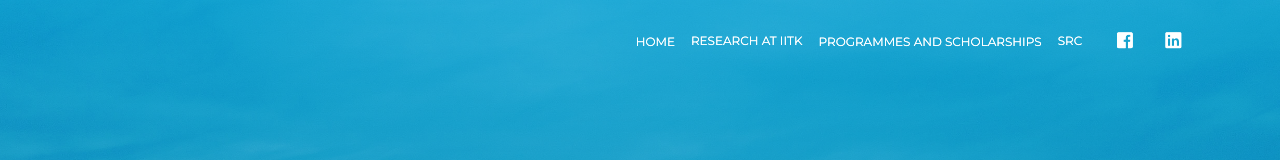
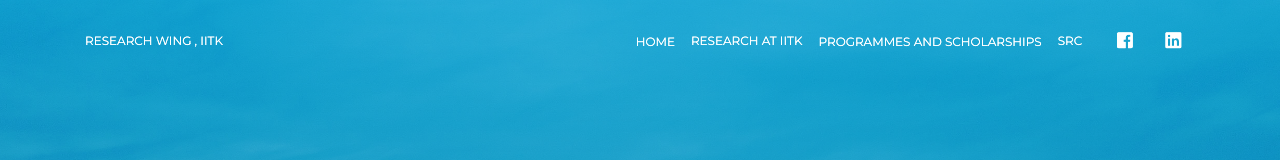
Before and after one commit to SD-320808/Research-Wing-Website, a React (Create React App) app: page /#/home in a window 1280 px wide. Shown: the top 160 px of the page. Built offline with nearby package versions, Linux system fonts and the light colour scheme.

Commit message:
Navbar changes

```diff
--- a/src/components/HomeNavBar.js
+++ b/src/components/HomeNavBar.js
@@ -53,6 +53,16 @@ function HomeNavbar() {
       <Navbar className={"fixed-top " + navbarColor} expand="lg" color="dark">
         <Container>
           <div className="navbar-translate">
+            <NavbarBrand
+              href="https://demos.creative-tim.com/now-ui-kit-react/#/index?ref=nukr-index-navbar"
+              target="_blank"
+              id="navbar-brand"
+            >
+              RESEARCH WING , IITK
+            </NavbarBrand>
+            <UncontrolledTooltip target="#navbar-brand">
+              Designed by Invision. Coded by Creative Tim
+            </UncontrolledTooltip>
 
             <button
               className="navbar-toggler navbar-toggler"
@@ -130,23 +140,31 @@ function HomeNavbar() {
               </NavItem> */}
               <NavbarBrand target="_blank" id="researchs-brand">
                 <Link to="/home">
+
                     HOME
+
                 </Link>
               </NavbarBrand>
               <NavbarBrand target="_blank" id="research-brand" href="https://www.iitk.ac.in/dord/">
+
                   RESEARCH AT IITK
+
 
 
               </NavbarBrand>
               <NavbarBrand target="_blank" id="programme-brand">
                 <Link to="/programmes">
+
                     PROGRAMMES AND SCHOLARSHIPS
+
                 </Link>
 
               </NavbarBrand>
               <NavItem>
                 <NavbarBrand target="_blank" id="twitter-tooltip" href="https://anciitk.in/src/">
+
                     SRC
+
                 </NavbarBrand>
                 <UncontrolledTooltip target="#twitter-tooltip">
                   Student Research Convention
```
Lines whose indentation alone changed are shown as unchanged.
